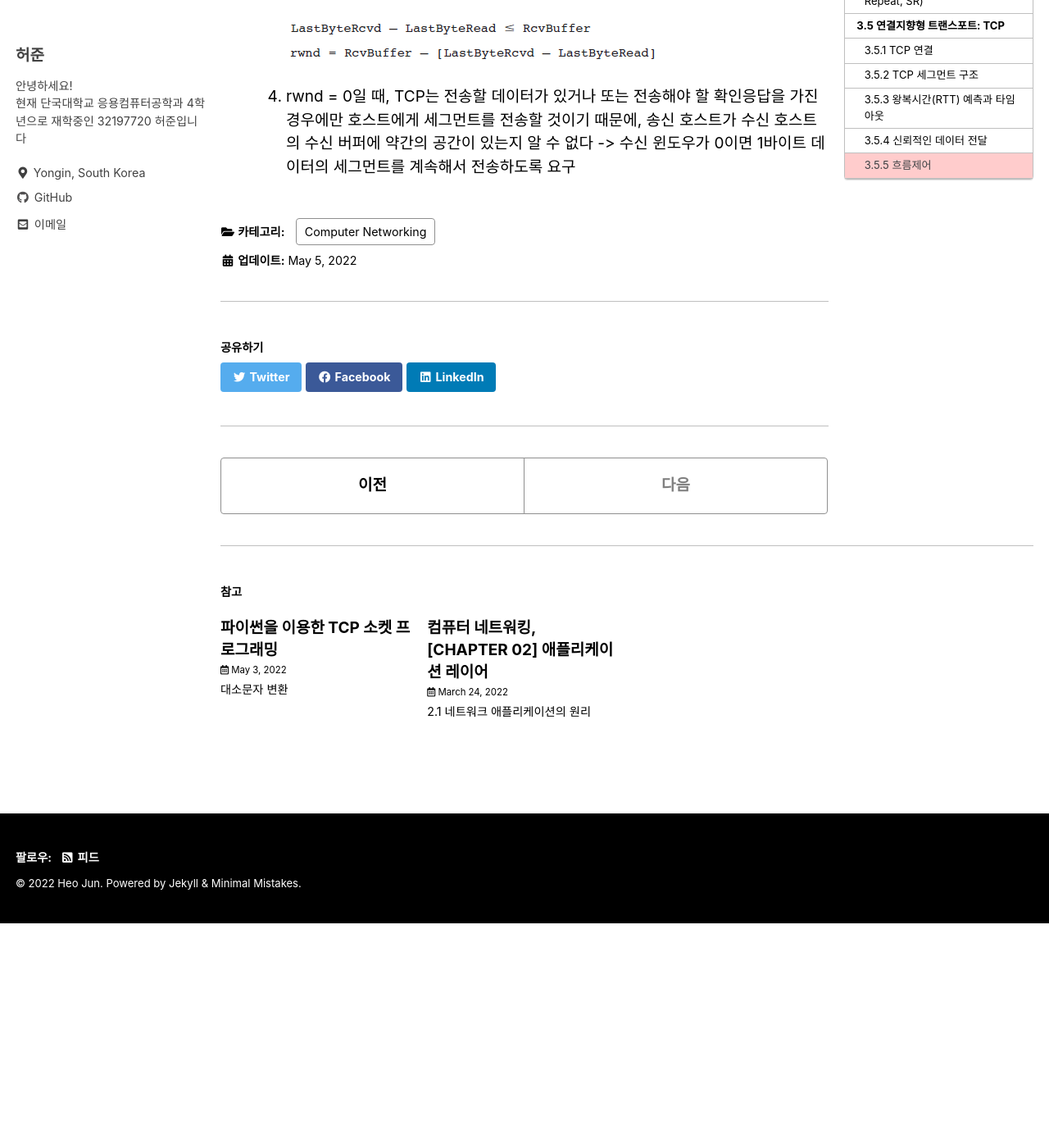
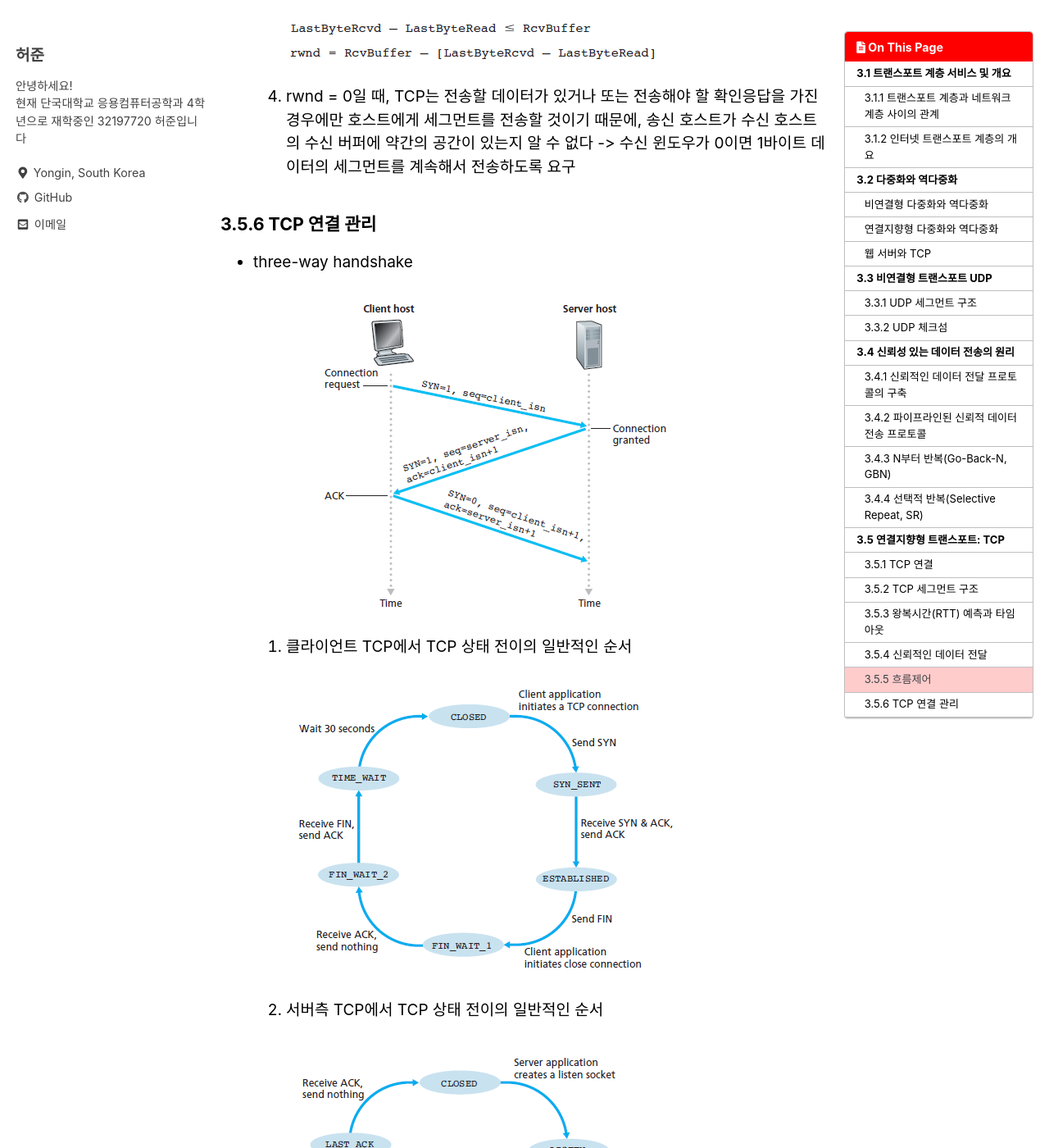
Before and after one commit to heojun990322/heojun990322.github.io, a Jekyll site: the page built from _posts/Computer Networking/22-05-05-chapter-03.md, in a window 1280 px wide and 1400 px high, scrolled down 27070 px. Shown: the whole window at 82% size. Built offline with Jekyll 4.4.1, drawn with Linux system fonts in a browser that asks for light colours; cached includes are drawn as plain includes; before the commit the page ends 28196 px from its top, so only the background shows below that.

Commit message:
add 3.5.6

```diff
--- a/_posts/Computer Networking/22-05-05-chapter-03.md
+++ b/_posts/Computer Networking/22-05-05-chapter-03.md
@@ -376,3 +376,21 @@ title: "컴퓨터 네트워킹, [CHAPTER 03] 트랜스포트 레이어"
         ![rwnd](/assets/img/Computer%20Networking/22-05-05-chapter-03/rwnd.PNG)<br>
 
     4. rwnd = 0일 때, TCP는 전송할 데이터가 있거나 또는 전송해야 할 확인응답을 가진 경우에만 호스트에게 세그먼트를 전송할 것이기 때문에, 송신 호스트가 수신 호스트의 수신 버퍼에 약간의 공간이 있는지 알 수 없다 -> 수신 윈도우가 0이면 1바이트 데이터의 세그먼트를 계속해서 전송하도록 요구
+
+### 3.5.6 TCP 연결 관리
+
+- three-way handshake<br>
+
+    ![03.39](/assets/img/Computer%20Networking/22-05-05-chapter-03/03.39.PNG)<br>
+
+    1. 클라이언트 TCP에서 TCP 상태 전이의 일반적인 순서<br>
+
+        ![03.41](/assets/img/Computer%20Networking/22-05-05-chapter-03/03.41.PNG)<br>
+
+    2. 서버측 TCP에서 TCP 상태 전이의 일반적인 순서<br>
+
+        ![03.42](/assets/img/Computer%20Networking/22-05-05-chapter-03/03.42.PNG)<br>
+
+- TCP 연결 종료<br>
+
+    ![03.40](/assets/img/Computer%20Networking/22-05-05-chapter-03/03.40.PNG)<br>
```
Also changed, not shown: assets/img/Computer Networking/22-05-05-chapter-03/03.39.PNG (added), assets/img/Computer Networking/22-05-05-chapter-03/03.40.PNG (added), assets/img/Computer Networking/22-05-05-chapter-03/03.41.PNG (added), assets/img/Computer Networking/22-05-05-chapter-03/03.42.PNG (added).
